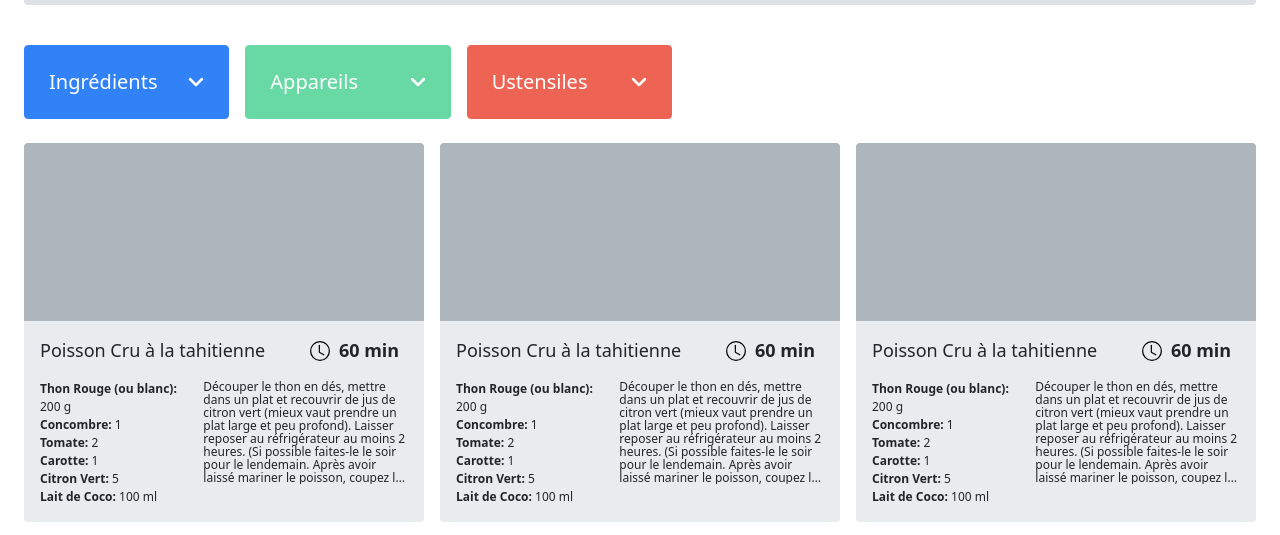
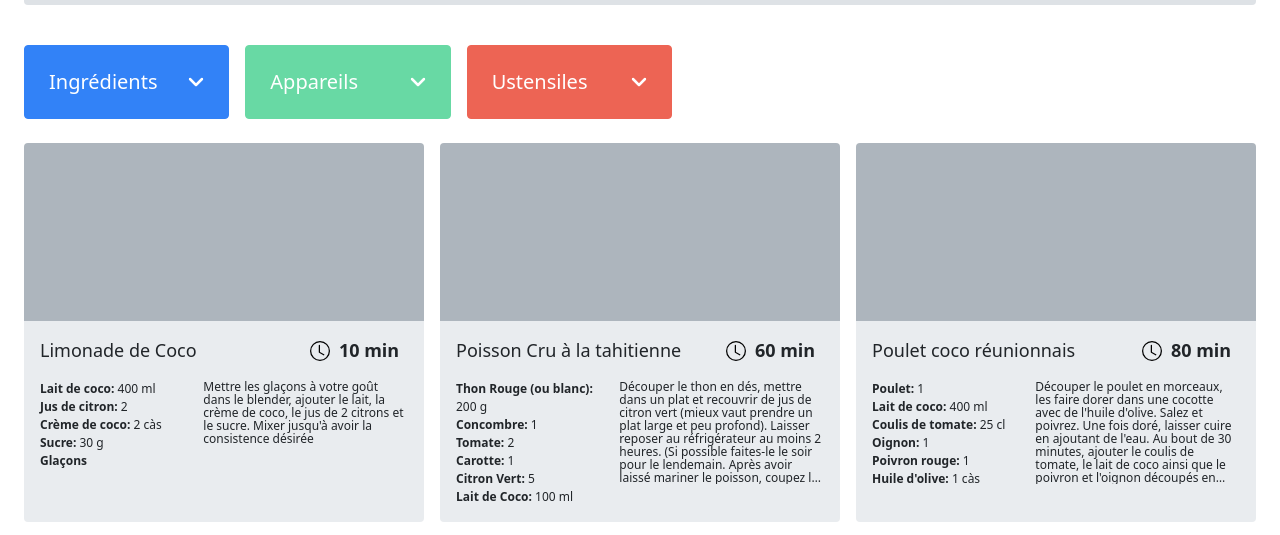
Before and after one commit to TimotheGonin/TimotheGonin_7_20012022, a website with bundled scripts: page index.html in a window 1280 px wide. Shown: the part 194-729 px from the top of the page. Built offline with nearby package versions, Linux system fonts and the light colour scheme.

Commit message:
🎨 dynamic recipe card structure and styles

```diff
--- a/index.html
+++ b/index.html
@@ -50,8 +50,7 @@
           <div class="card-body">
             <div class="row">
               <div class="col-5">
-                <div class="ingredients-table">
-                  <ul>
+                <ul class="ingredients-table">
                   <li><span>Thon Rouge (ou blanc):</span> 200 g</li>
                   <li><span>Concombre:</span> 1</li>
                   <li><span>Tomate:</span> 2</li>
@@ -59,7 +58,6 @@
                   <li><span>Citron Vert:</span> 5</li>
                   <li><span>Lait de Coco:</span> 100 ml</li>
                 </ul>
-                </div>
               </div>
               <div class="col-7">
                 <p class="card-text">Découper le thon en dés, mettre dans un plat et recouvrir de jus de citron vert (mieux vaut prendre un plat large et peu profond). Laisser reposer au réfrigérateur au moins 2 heures. (Si possible faites-le le soir pour le lendemain. Après avoir laissé mariner le poisson, coupez le concombre en fines rondelles sans la peau et les tomates en prenant soin de retirer les pépins. Rayer la carotte. Ajouter les légumes au poissons avec le citron cette fois ci dans un Saladier. Ajouter le lait de coco. Pour ajouter un peu plus de saveur vous pouver ajouter 1 à 2 cuillères à soupe de Crème de coco</p>
@@ -85,8 +83,7 @@
           <div class="card-body">
             <div class="row">
               <div class="col-5">
-                <div class="ingredients-table">
-                  <ul>
+                <ul class="ingredients-table">
                   <li><span>Thon Rouge (ou blanc):</span> 200 g</li>
                   <li><span>Concombre:</span> 1</li>
                   <li><span>Tomate:</span> 2</li>
@@ -94,7 +91,6 @@
                   <li><span>Citron Vert:</span> 5</li>
                   <li><span>Lait de Coco:</span> 100 ml</li>
                 </ul>
-                </div>
               </div>
               <div class="col-7">
                 <p class="card-text">Découper le thon en dés, mettre dans un plat et recouvrir de jus de citron vert (mieux vaut prendre un plat large et peu profond). Laisser reposer au réfrigérateur au moins 2 heures. (Si possible faites-le le soir pour le lendemain. Après avoir laissé mariner le poisson, coupez le concombre en fines rondelles sans la peau et les tomates en prenant soin de retirer les pépins. Rayer la carotte. Ajouter les légumes au poissons avec le citron cette fois ci dans un Saladier. Ajouter le lait de coco. Pour ajouter un peu plus de saveur vous pouver ajouter 1 à 2 cuillères à soupe de Crème de coco</p>
@@ -120,8 +116,7 @@
           <div class="card-body">
             <div class="row">
               <div class="col-5">
-                <div class="ingredients-table">
-                  <ul>
+                <ul class="ingredients-table">
                   <li><span>Thon Rouge (ou blanc):</span> 200 g</li>
                   <li><span>Concombre:</span> 1</li>
                   <li><span>Tomate:</span> 2</li>
@@ -129,7 +124,6 @@
                   <li><span>Citron Vert:</span> 5</li>
                   <li><span>Lait de Coco:</span> 100 ml</li>
                 </ul>
-                </div>
               </div>
               <div class="col-7">
                 <p class="card-text">Découper le thon en dés, mettre dans un plat et recouvrir de jus de citron vert (mieux vaut prendre un plat large et peu profond). Laisser reposer au réfrigérateur au moins 2 heures. (Si possible faites-le le soir pour le lendemain. Après avoir laissé mariner le poisson, coupez le concombre en fines rondelles sans la peau et les tomates en prenant soin de retirer les pépins. Rayer la carotte. Ajouter les légumes au poissons avec le citron cette fois ci dans un Saladier. Ajouter le lait de coco. Pour ajouter un peu plus de saveur vous pouver ajouter 1 à 2 cuillères à soupe de Crème de coco</p>
--- a/js/main.js
+++ b/js/main.js
@@ -217,7 +217,7 @@ const appInit = () => {
 	displayRecipeCard(cardsContainer,recipes);
 	notFoundedMessage.classList.add('hidden');
 }
-// appInit();
+appInit();
 
 const errorMessageAdministrator = () =>{
 	//ERROR MESSAGE
--- a/js/template/RecipeCard.js
+++ b/js/template/RecipeCard.js
@@ -10,118 +10,117 @@ class RecipeCard{
   *@return{HTMLElement}
   */
 
-  // createRecipeCard(){
-  //   const recipeCard = document.createElement('div');
-  //   recipeCard.classList.add('col-4');
+  createRecipeCard(){
+    const recipeCard = document.createElement('article');
+    recipeCard.className = 'card col-4 bg-light';
 
-  //   //Card header CREATION
-  //   const cardHeader = document.createElement('div');
-  //   cardHeader.className = "card-header border-0";
-  //   cardHeader.innerHTML = `
-  //   <div class="card-header border-0 px-0">
-  //     <div class="row">
-  //       <div class="col-8 d-flex align-items-center">
-  //         <h2>${this._data.name}</h2>
-  //       </div>
-  //       <div class="col-4 d-flex align-items-center justify-content-evenly">
-  //         <span class="icon--clock"></span>
-  //         <span class="fw-bold">${this._data.time} min</span>
-  //       </div>
-  //     </div>
-  //   </div>
-  //   `;
+    //Card header CREATION
+    const cardHeader = document.createElement('div');
+    cardHeader.className = "card-header border-0";
+    cardHeader.innerHTML = `
+      <div class="row border-0 px-0">
+        <div class="col-8 d-flex align-items-center">
+          <h2>${this._data.name}</h2>
+        </div>
+        <div class="col-4 d-flex align-items-center justify-content-evenly">
+          <span class="icon--clock"></span>
+          <span class="fw-bold">${this._data.time} min</span>
+        </div>
+      </div>
+    `;
 
-  //   //Ingredients table CREATION
-  //   const ingredientsTableContainer = document.createElement('div');
-  //   ingredientsTableContainer.className = "col-5";
-  //   const ingredientsTable = document.createElement('div');
-  //   ingredientsTable.classList.add('ingredients-table');
-  //   ingredientsTableContainer.appendChild(ingredientsTable);
+    //Ingredients table CREATION
+    const ingredientsTableContainer = document.createElement('div');
+    ingredientsTableContainer.className = "col-5";
+    const ingredientsTable = document.createElement('ul');
+    ingredientsTable.classList.add('ingredients-table');
+    ingredientsTableContainer.appendChild(ingredientsTable);
 
 
-  //   // INGREDIENT LIST LOOP
-  //   const ingredients = this._data.ingredients;
-  //   ingredients.forEach(ingredient => {
-  //     const ingredientsTableBody = document.createElement('ul');
+    // INGREDIENT LIST LOOP
+    const ingredients = this._data.ingredients;
+    ingredients.forEach(ingredient => {
+      const ingredientsTableLine = document.createElement('li');
 
-  //     // UNDEFINED VALUE GESTION
-  //     if(ingredient.quantity === undefined && ingredient.unit === undefined){
-  //       ingredientsTableBody.innerHTML = `
-  //         <li scope="row"><span>${ingredient.ingredient}</span></li>
-  //       `;
-  //       ingredientsTable.append(ingredientsTableBody);
-  //     } else if(ingredient.unit === undefined){
-  //       ingredientsTableBody.innerHTML = `
-  //         <li scope="row"><span>${ingredient.ingredient}:</span> ${ingredient.quantity}</li>
-  //       `;
-  //       ingredientsTable.append(ingredientsTableBody);
-  //     } else {
-  //       ingredientsTableBody.innerHTML = `
-  //         <li scope="row"><span>${ingredient.ingredient}:</span> ${ingredient.quantity} ${ingredient.unit}</li>
-  //       `;
-  //       ingredientsTable.append(ingredientsTableBody);
-  //     }
+      // UNDEFINED VALUE GESTION
+      if(ingredient.quantity === undefined && ingredient.unit === undefined){
+        ingredientsTableLine.innerHTML = `
+          <span>${ingredient.ingredient}</span>
+        `;
+        ingredientsTable.append(ingredientsTableLine);
+      } else if(ingredient.unit === undefined){
+        ingredientsTableLine.innerHTML = `
+          <span>${ingredient.ingredient}:</span> ${ingredient.quantity}
+        `;
+        ingredientsTable.append(ingredientsTableLine);
+      } else {
+        ingredientsTableLine.innerHTML = `
+          <span>${ingredient.ingredient}:</span> ${ingredient.quantity} ${ingredient.unit}
+        `;
+        ingredientsTable.append(ingredientsTableLine);
+      }
 
-  //     //REPLACE UNIT
-  //     switch (true) {
-  //       case (ingredient.unit === 'grammes'):
-  //         ingredientsTableBody.innerHTML = `
-  //           <li><span>${ingredient.ingredient}:</span> ${ingredient.quantity} ${ingredient.unit.replace(ingredient.unit,'g')}</li>
-  //         `;
-  //         break;
-  //       case (ingredient.unit === 'cuillères à soupe'):
-  //         ingredientsTableBody.innerHTML = `
-  //           <li><span>${ingredient.ingredient}:</span> ${ingredient.quantity} ${ingredient.unit.replace(ingredient.unit,'càs')}</li>
-  //         `;
-  //         break;
-  //       case (ingredient.unit === 'cuillère à soupe'):
-  //         ingredientsTableBody.innerHTML = `
-  //           <li><span>${ingredient.ingredient}:</span> ${ingredient.quantity} ${ingredient.unit.replace(ingredient.unit,'càs')}</li>
-  //         `;
-  //         break;
-  //       case (ingredient.unit === 'cuillères à café'):
-  //         ingredientsTableBody.innerHTML = `
-  //           <li><span>${ingredient.ingredient}: </span> ${ingredient.quantity} ${ingredient.unit.replace(ingredient.unit,'càc')}</li>
-  //         `;
-  //         break;
-  //       default:
-  //         break;
-  //     }
-  //     ingredientsTable.append(ingredientsTableBody);
-  //   });
+      //REPLACE UNIT
+      switch (true) {
+        case (ingredient.unit === 'grammes'):
+          ingredientsTableLine.innerHTML = `
+            <span>${ingredient.ingredient}:</span> ${ingredient.quantity} ${ingredient.unit.replace(ingredient.unit,'g')}
+          `;
+          break;
+        case (ingredient.unit === 'cuillères à soupe'):
+          ingredientsTableLine.innerHTML = `
+            <span>${ingredient.ingredient}:</span> ${ingredient.quantity} ${ingredient.unit.replace(ingredient.unit,'càs')}
+          `;
+          break;
+        case (ingredient.unit === 'cuillère à soupe'):
+          ingredientsTableLine.innerHTML = `
+            <span>${ingredient.ingredient}:</span> ${ingredient.quantity} ${ingredient.unit.replace(ingredient.unit,'càs')}
+          `;
+          break;
+        case (ingredient.unit === 'cuillères à café'):
+          ingredientsTableLine.innerHTML = `
+            <span>${ingredient.ingredient}: </span> ${ingredient.quantity} ${ingredient.unit.replace(ingredient.unit,'càc')}
+          `;
+          break;
+        default:
+          break;
+      }
+      ingredientsTable.append(ingredientsTableLine);
+    });
 
 
-  //   //Recipe's description CREATION
-  //   const recipeDescription = document.createElement('div');
-  //   recipeDescription.className = ('col-7');
-  //   recipeDescription.innerHTML = `
-  //     <p class="card-text">${this._data.description}</p>
-  //   `;
+    //Recipe's description CREATION
+    const recipeDescription = document.createElement('div');
+    recipeDescription.className = ('col-7');
+    recipeDescription.innerHTML = `
+      <p class="card-text">${this._data.description}</p>
+    `;
 
 
-  //   //Card CREATION
-  //   recipeCard.innerHTML = `
-  //   <div class="card bg-light">
-  //     <div class="card-img-top"></div>
-  //     <div class="card-body">
-  //       <div class="row">
-  //       </div>
-  //     </div>
-  //   </div>
-  //   `;
+    //Card CREATION
+    recipeCard.innerHTML = `
+      <div class="card__img-top"></div>
+      <div class="card-body">
+        <div class="row"></div>
+      </div>
+    `;
 
-  //   //Sibling destinations
-  //   const cardContainer = recipeCard.childNodes[1];
-  //   const cardImage = cardContainer.childNodes[1];
-  //   const cardBody = cardContainer.childNodes[3];
-  //   const cardBodyContainer = cardBody.childNodes[1];
+    //Sibling destinations
+    // console.log(recipeCard)
+    // const cardContainer = recipeCard.childNodes[1];
+    const cardImage = recipeCard.childNodes[1];
+    const cardBody = recipeCard.childNodes[3];
+    const cardBodyContainer = cardBody.childNodes[1];
+    // console.log(cardImage);
+    // console.log(cardBody);
+    // console.log(cardBodyContainer);
 
-  //   //Adding Childs
-  //   cardImage.insertAdjacentElement('afterEnd', cardHeader);
-  //   cardBodyContainer.appendChild(ingredientsTableContainer);
-  //   cardBodyContainer.appendChild(recipeDescription);
+    //Adding Childs
+    cardImage.insertAdjacentElement('afterEnd', cardHeader);
+    cardBodyContainer.appendChild(ingredientsTableContainer);
+    cardBodyContainer.appendChild(recipeDescription);
 
 
-  //   return recipeCard
-  // }
+    return recipeCard
+  }
 }
--- a/scss/components/_card.scss
+++ b/scss/components/_card.scss
@@ -8,7 +8,6 @@
 
   .ingredients-table{
     font-size:12px;
-    ul{
     list-style-type: none;
     padding: 0;
     margin:0;
@@ -16,7 +15,6 @@
       padding:0;
       span{
         font-weight: bold;
-        }
       }
     }
   }
```
Also changed, not shown: css/style.css, 1 other file. Lines whose indentation alone changed are shown as unchanged.
